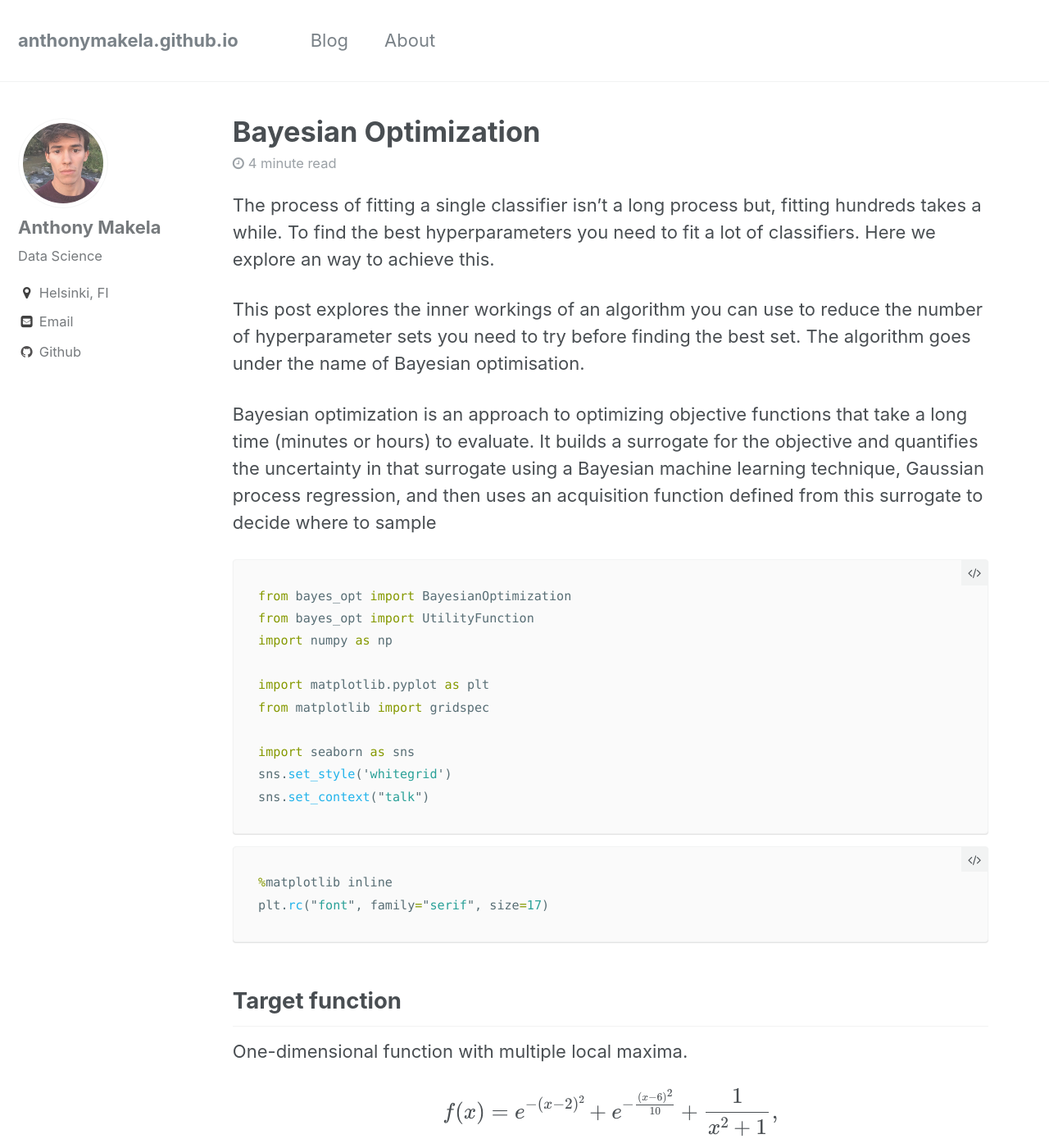
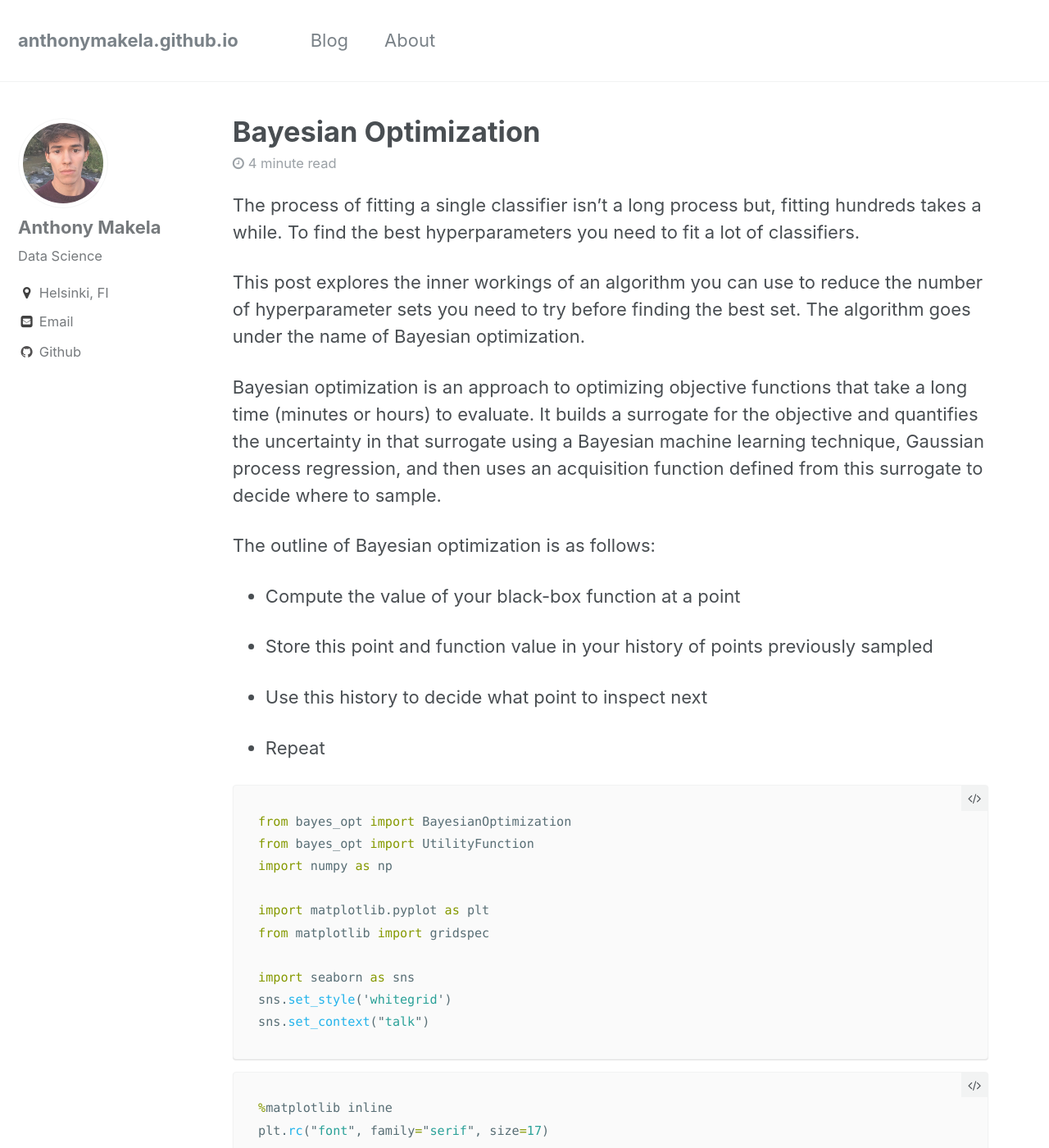
Before and after one commit to anthonymakela/anthonymakela.github.io, a Jekyll site: the page built from _posts/2017-04-09-Bayesian-Optimization.md, in a window 1280 px wide and 1400 px high. Shown: the whole window at 82% size. Built offline with Jekyll 4.4.1, drawn with Linux system fonts in a browser that asks for light colours; nearby versions of some CDN libraries; formulas are drawn with MathJax 3.

Commit message:
Bayesian Optimization

````diff
--- a/_posts/2017-04-09-Bayesian-Optimization.md
+++ b/_posts/2017-04-09-Bayesian-Optimization.md
@@ -8,15 +8,24 @@ date: "09 April 2017"
 
 
 
-The process of fitting a single classifier isn't a long process but, fitting hundreds takes a while. To find the best hyperparameters you need to fit a lot of classifiers. Here we explore an way to achieve this.
+The process of fitting a single classifier isn't a long process but, fitting hundreds takes a while. To find the best hyperparameters you need to fit a lot of classifiers.
 
-This post explores the inner workings of an algorithm you can use to reduce the number of hyperparameter sets you need to try before finding the best set. The algorithm goes under the name of Bayesian optimisation.
+This post explores the inner workings of an algorithm you can use to reduce the number of hyperparameter sets you need to try before finding the best set. The algorithm goes under the name of Bayesian optimization.
 
 Bayesian optimization is an approach to optimizing objective functions that take a long time (minutes or hours) to evaluate. It builds a surrogate for the objective
 and quantifies the uncertainty in that surrogate using a Bayesian machine learning technique, Gaussian
 process regression, and then uses an acquisition function defined from this surrogate to decide where to
-sample
+sample.
 
+The outline of Bayesian optimization is as follows:
+
+* Compute the value of your black-box function at a point
+
+* Store this point and function value in your history of points previously sampled
+
+* Use this history to decide what point to inspect next
+
+* Repeat
 
 ```python
 from bayes_opt import BayesianOptimization
````
